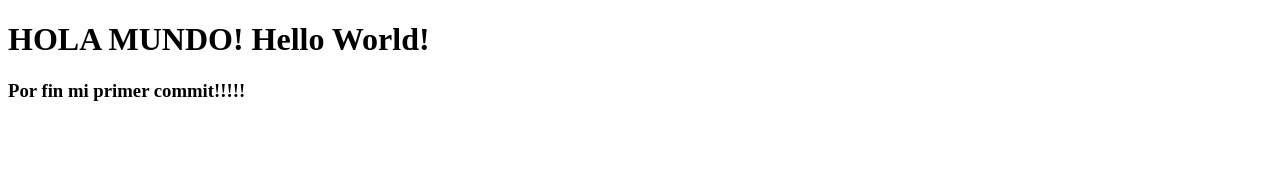
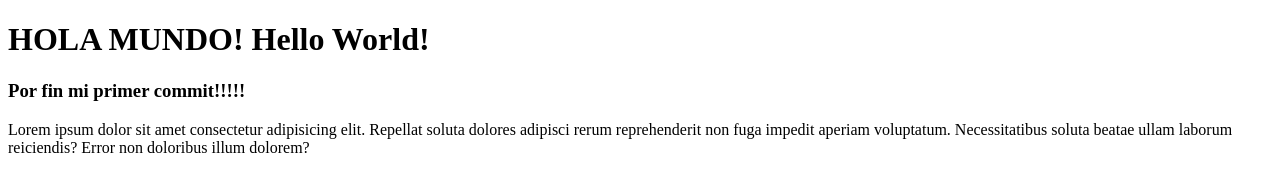
Before and after one commit to AlbertProfeIronhack/testgit-1, a plain HTML site: page index.html in a window 1280 px wide. Drawn offline with Linux system fonts and the light colour scheme.

Commit message:
texto extra

```diff
--- a/index.html
+++ b/index.html
@@ -8,5 +8,6 @@
 <body>
     <h1> HOLA MUNDO! Hello World!</h1>
     <h3>Por fin mi primer commit!!!!!</h3>
+    <p>Lorem ipsum dolor sit amet consectetur adipisicing elit. Repellat soluta dolores adipisci rerum reprehenderit non fuga impedit aperiam voluptatum. Necessitatibus soluta beatae ullam laborum reiciendis? Error non doloribus illum dolorem?</p>
 </body>
 </html>
```
